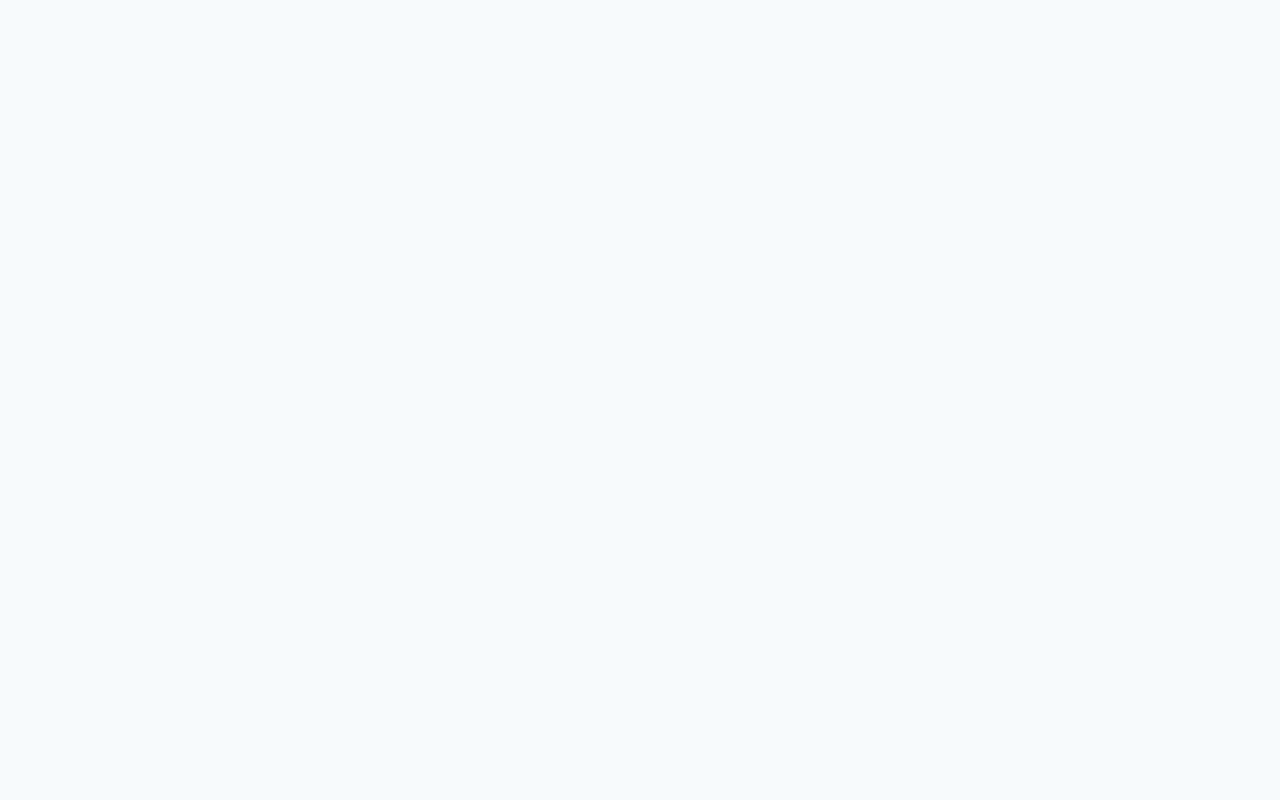
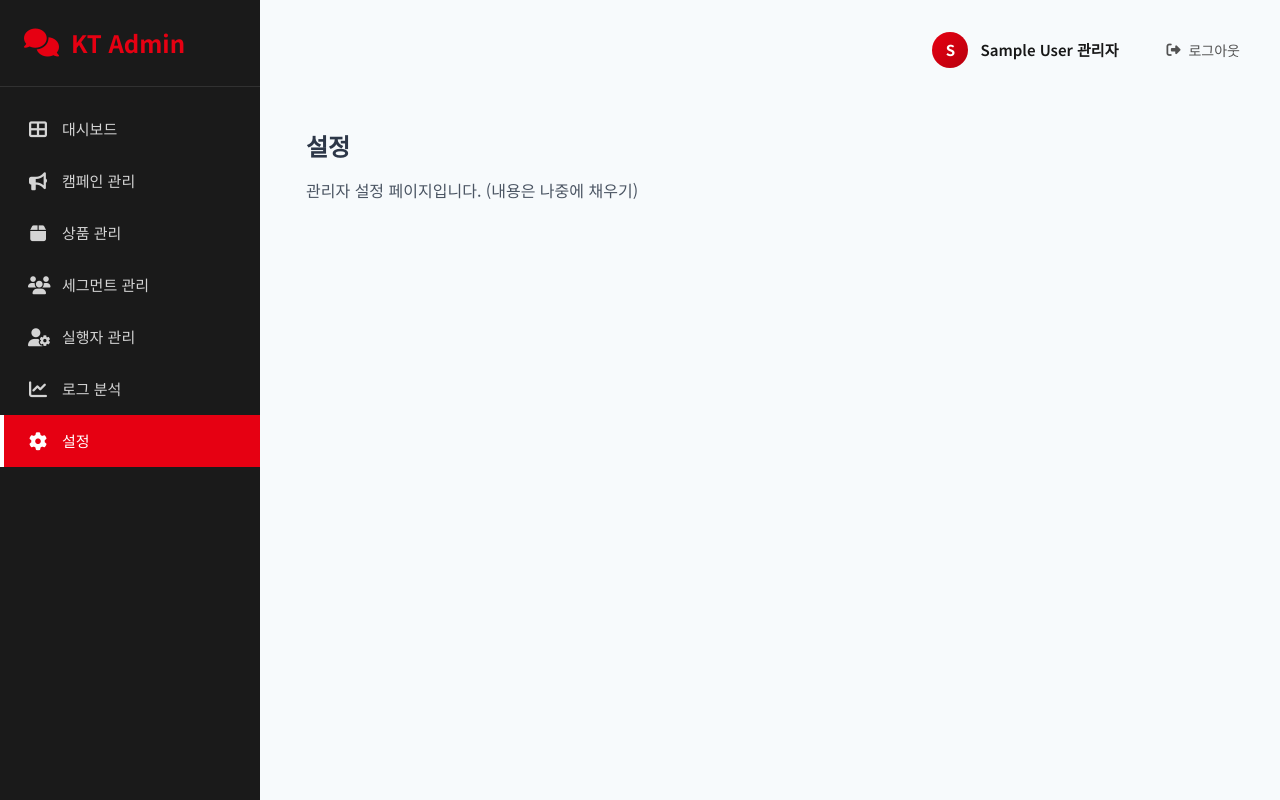
Before and after one commit to KTCS-MIXOLOGY/AI_MARKETING_MSG_FE, a React (Create React App) app: page /admin/settings in a window 1280 px wide. Before the commit this address had no page. Built offline with nearby package versions, Linux system fonts and the light colour scheme; sample sign-in values are in the browser's storage; a web font is replaced by a local one.

Commit message:
feat: 설정페이지 추가

```diff
--- a/src/App.js
+++ b/src/App.js
@@ -18,6 +18,7 @@ import AdminUsers from "./pages/AdminUsers";
 import AdminCampaigns from "./pages/AdminCampaigns";
 import AdminProducts from "./pages/AdminProducts";
 import AdminSegments from "./pages/AdminSegments";
+import AdminSettings from "./pages/AdminSettings";
 import AdminMessages from "./pages/AdminMessages";
 import PrivateRoute from "./components/PrivateRoute";
 import { AuthProvider } from "./contexts/AuthContext";
@@ -96,7 +97,14 @@ function App() {
               </PrivateRoute>
             }
           />
-
+          <Route
+            path="/admin/settings"
+            element={
+              <PrivateRoute>
+                <AdminSettings />
+              </PrivateRoute>
+            }
+          />
           <Route
             path="/message/segment"
             element={
--- a/src/components/common/Sidebar.js
+++ b/src/components/common/Sidebar.js
@@ -110,6 +110,12 @@ const Sidebar = ({ activeMenu }) => {
       icon: "fa-chart-line",
       path: "/admin/messages",
     },
+    {
+      id: "settings",
+      label: "설정",
+      icon: "fa-cog",
+      path: "/admin/settings",
+    },
   ];
 
   const userMenuItems = [
--- /dev/null
+++ b/src/pages/AdminSettings.js
@@ -0,0 +1,23 @@
+import React from "react";
+import Layout from "../components/common/Layout";
+import Header from "../components/common/Header";
+import Sidebar from "../components/common/Sidebar";
+
+const AdminSettings = () => {
+  return (
+    <Layout sidebar={<Sidebar />} header={<Header currentPage="관리자 설정" />}>
+      <div style={{ padding: "2rem" }}>
+        <h1
+          style={{ fontSize: "1.5rem", fontWeight: 600, marginBottom: "1rem" }}
+        >
+          설정
+        </h1>
+        <p style={{ color: "#4b5563" }}>
+          관리자 설정 페이지입니다. (내용은 나중에 채우기)
+        </p>
+      </div>
+    </Layout>
+  );
+};
+
+export default AdminSettings;
```
